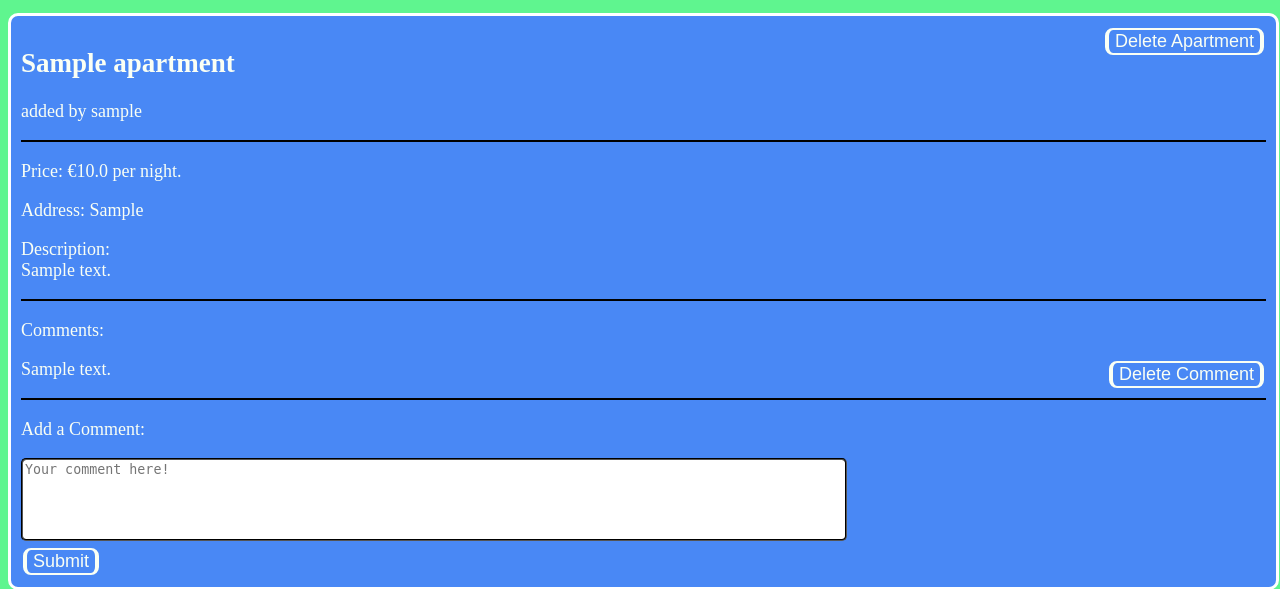
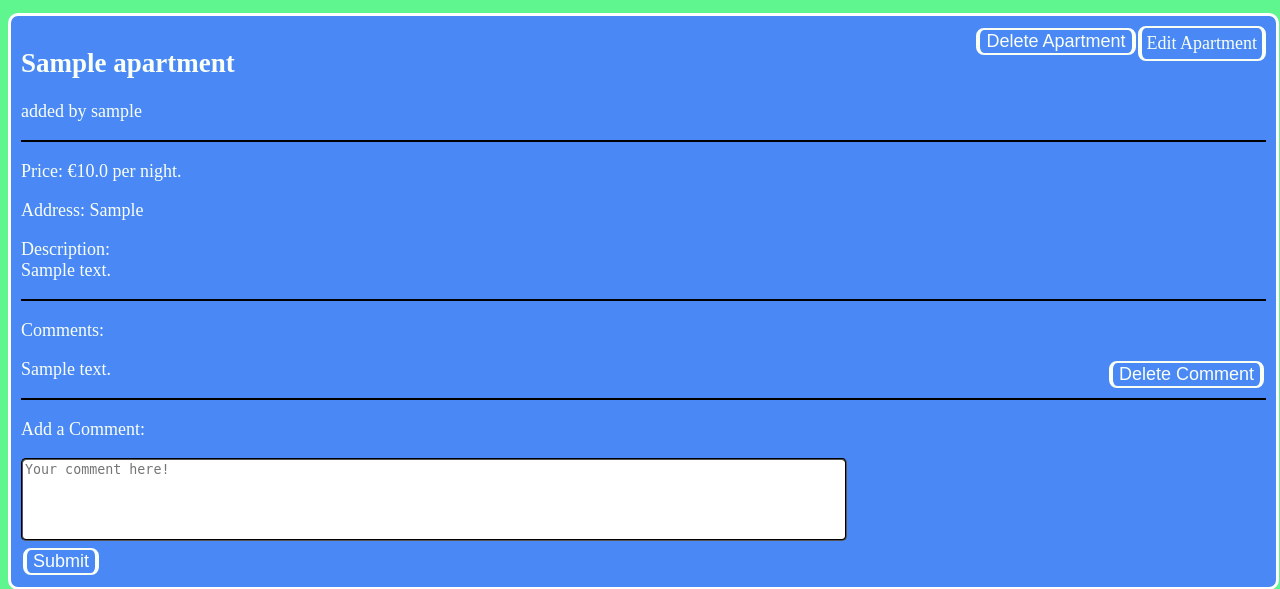
Before and after one commit to aon4o/Apartments-Flask_Web_App, a Flask app: page /apartments/1/show in a window 1280 px wide. Shown: the part 60-649 px from the top of the page. Run offline with Flask 2, Linux system fonts and the light colour scheme; a user stored in the database is signed in; tables that the repository leaves empty hold one stand-in row (values such as "Sample post").

Commit message:
Added method to edit an Apartment.

```diff
--- a/app.py
+++ b/app.py
@@ -117,6 +117,29 @@ def apartment_create():
     return render_template('apartments/create.html', form=form)
 
 
+@app.route('/apartments/<int:apartment_id>/edit', methods=['GET', 'POST'])
+@login_required
+def apartment_edit(apartment_id):
+    apartment = Apartment.query.filter_by(id=apartment_id).first()
+    form = ApartmentForm()
+    if not apartment:
+        return render_template('errors/404.html'), 404
+    if form.validate_on_submit() and apartment.user_id == current_user.id:
+        db.session.query(Apartment).filter(
+            Apartment.id == apartment.id).update(
+            {Apartment.name: form.name.data,
+             Apartment.location: form.location.data,
+             Apartment.description: form.description.data,
+             Apartment.price: form.price.data})
+        db.session.commit()
+        flash("Apartment edited Successfully!")
+        return redirect(url_for('apartment_show',
+                                apartment_id=apartment.id))
+
+    return render_template('apartments/edit.html', apartment=apartment,
+                           form=form)
+
+
 @app.route('/apartments/<int:apartment_id>/show')
 def apartment_show(apartment_id):
     apartment = Apartment.query.filter_by(id=apartment_id).first()
--- a/templates/apartments/show.html
+++ b/templates/apartments/show.html
@@ -6,6 +6,7 @@
 {% block body %}
   <div class="body">
     {% if apartment.user_id == current_user.id %}
+      <a style="float: right" href="{{ url_for('apartment_edit', apartment_id=apartment.id) }}">Edit Apartment</a>
       <form action="{{ url_for("apartment_delete") }}" method="post">
         <input name="apartment_id" type="hidden" value="{{ apartment.id }}">
         <button style="float: right" type="submit">Delete Apartment</button>
@@ -23,7 +24,6 @@
         <p>Comments:</p>
         {% for comment in comments %}
           {% if comment.user_id == current_user.id %}
-            {#<a href="{{ url_for('comment_edit', comment_id=comment.id) }}">Edit</a>#}
             <form action="{{ url_for("comment_delete") }}" method="post">
               <input name="apartment_id" type="hidden" value="{{ apartment.id }}">
               <input name="comment_id" type="hidden" value="{{ comment.id }}">
```
Also changed, not shown: templates/apartments/edit.html (added, +15 -0 lines).
